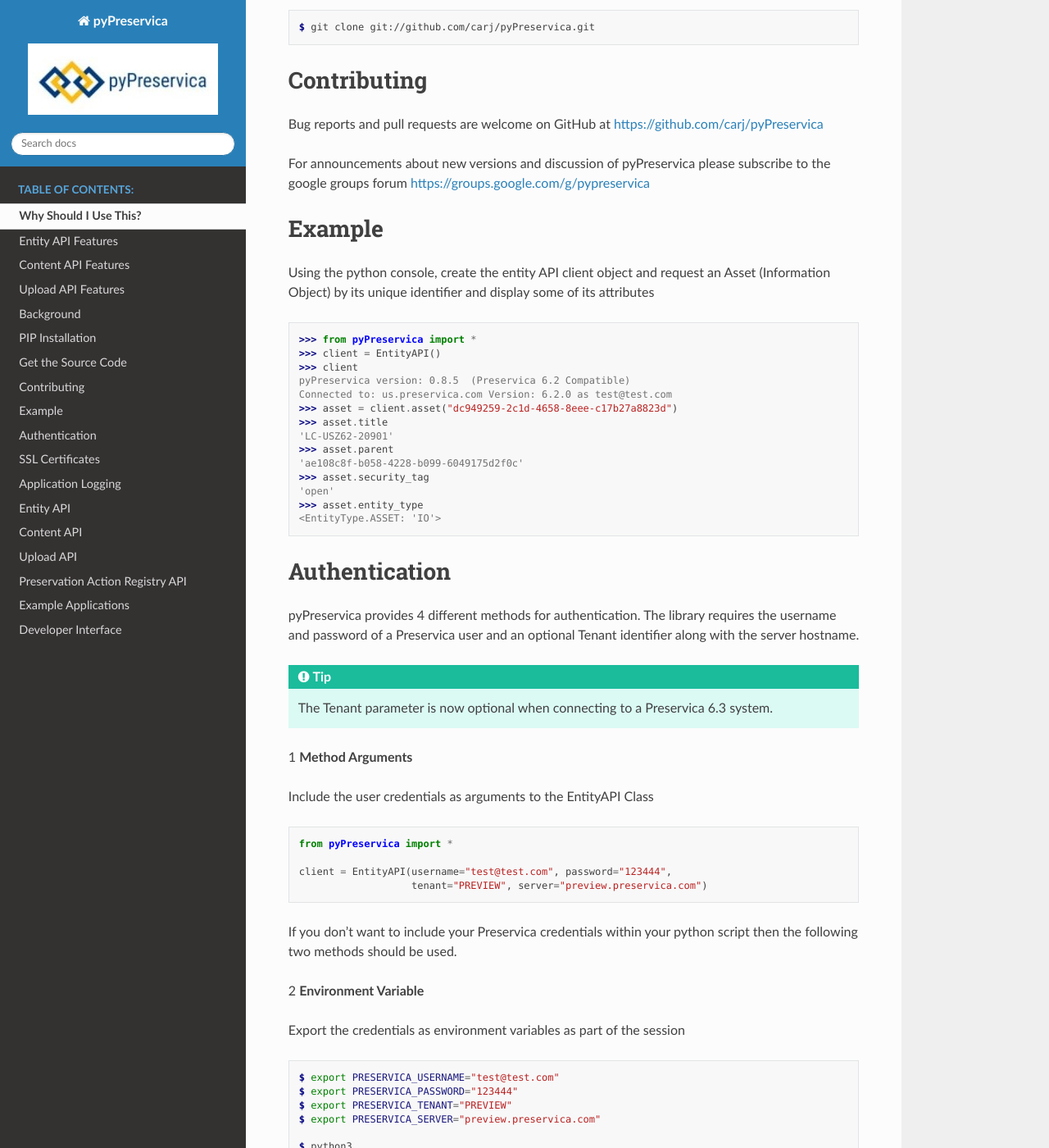
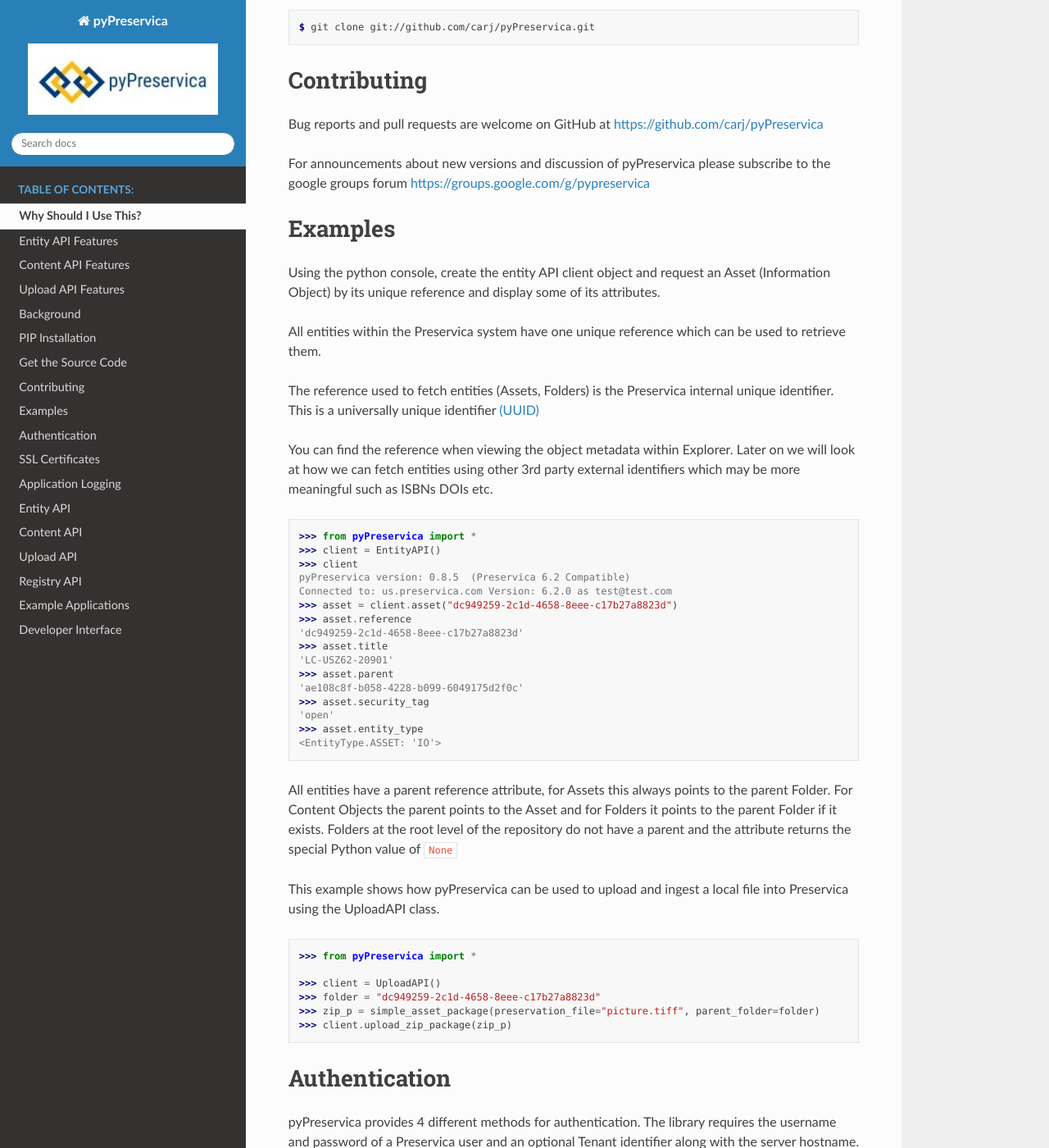
Before and after one commit to carj/pyPreservica, a Sphinx documentation site: the page built from docs/intro.rst, in a window 1280 px wide and 1400 px high, scrolled down 3698 px. Shown: the whole window at 82% size. Built offline with Sphinx 7.4.7 and the Read the Docs theme 2.0.0, drawn with Linux system fonts in a browser that asks for light colours.

```diff
--- a/docs/index.rst
+++ b/docs/index.rst
@@ -15,9 +15,11 @@ Welcome to pyPreservica's documentation
     :target: https://pypi.org/project/pyPreservica/
 
 
-pyPreservica is a Python client for the Preservica API Services
 
-This library provides a Python class for working with the Preservica Rest API
+pyPreservica is the Preservica API Software Development Kit (SDK) for Python,
+which allows Python developers to write software that makes use of the Preservica repository services.
+
+This library provides classes for working with a range of the Preservica APIs.
 
 https://developers.preservica.com/api-reference
 
--- a/docs/intro.rst
+++ b/docs/intro.rst
@@ -139,12 +139,19 @@ For announcements about new versions and discussion of pyPreservica please subsc
 forum https://groups.google.com/g/pypreservica
 
 
-Example
+Examples
 ------------
 
 Using the python console, create the entity API client object and request an Asset
-(Information Object) by its unique identifier and display some of its attributes
+(Information Object) by its unique reference and display some of its attributes.
 
+All entities within the Preservica system have one unique reference which can be used to retrieve them.
+
+The reference used to fetch entities (Assets, Folders) is the Preservica internal unique identifier.
+This is a universally unique identifier `(UUID) <https://en.wikipedia.org/wiki/Universally_unique_identifier>`_
+
+You can find the reference when viewing the object metadata within Explorer. Later on we will look at how we can fetch
+entities using other 3rd party external identifiers which may be more meaningful such as ISBNs DOIs etc.
 
 .. code-block:: python
 
@@ -154,6 +161,8 @@ Using the python console, create the entity API client object and request an Ass
     pyPreservica version: 0.8.5  (Preservica 6.2 Compatible)
     Connected to: us.preservica.com Version: 6.2.0 as test@test.com
     >>> asset = client.asset("dc949259-2c1d-4658-8eee-c17b27a8823d")
+    >>> asset.reference
+    'dc949259-2c1d-4658-8eee-c17b27a8823d'
     >>> asset.title
     'LC-USZ62-20901'
     >>> asset.parent
@@ -163,6 +172,23 @@ Using the python console, create the entity API client object and request an Ass
     >>> asset.entity_type
     <EntityType.ASSET: 'IO'>
 
+
+All entities have a parent reference attribute, for Assets this always points to the parent Folder.
+For Content Objects the parent points to the Asset and for Folders it points to the parent Folder if it exists.
+Folders at the root level of the repository do not have a parent and the attribute returns the special Python
+value of ``None``
+
+This example shows how pyPreservica can be used to upload and ingest a local file into Preservica using the UploadAPI
+class.
+
+.. code-block:: python
+
+    >>> from pyPreservica import *
+
+    >>> client = UploadAPI()
+    >>> folder = "dc949259-2c1d-4658-8eee-c17b27a8823d"
+    >>> zip_p = simple_asset_package(preservation_file="picture.tiff", parent_folder=folder)
+    >>> client.upload_zip_package(zip_p)
 
 
 Authentication
--- a/docs/par.rst
+++ b/docs/par.rst
@@ -1,4 +1,4 @@
-Preservation Action Registry API
+Registry API
 ~~~~~~~~~~~~~~~~~~~~~~~~~~~~~~~~~
 
 PyPreservica provides a python interface for using the Preservation Action Registry API
@@ -7,7 +7,7 @@ https://demo.preservica.com/Registry/par/documentation.html
 
 For more information on PAR see: https://parcore.org/
 
-This PyPreservica PAR client will work with any PAR implementation which uses HTTP Basic Auth.
+This pyPreservica PAR client will work with any PAR implementation which uses HTTP Basic Auth.
 
 Non-Authenticated Read Access
 ^^^^^^^^^^^^^^^^^^^^^^^^^^^^^^
--- a/pyPreservica/__init__.py
+++ b/pyPreservica/__init__.py
@@ -10,7 +10,7 @@ from .common import *
 from .contentAPI import ContentAPI
 from .entityAPI import EntityAPI
 from .uploadAPI import UploadAPI, simple_asset_package, complex_asset_package, cvs_to_xsd, cvs_to_xml, \
-                    cvs_to_cmis_xslt, csv_to_search_xml, generic_asset_package
+                    cvs_to_cmis_xslt, csv_to_search_xml, generic_asset_package, upload_config
 from .workflowAPI import WorkflowAPI, WorkflowContext, WorkflowInstance
 from .retentionAPI import RetentionAPI, RetentionAssignment, RetentionPolicy
 from .parAPI import PreservationActionRegistry
@@ -18,6 +18,6 @@ from .parAPI import PreservationActionRegistry
 __author__ = "James Carr (drjamescarr@gmail.com)"
 
 # Version of the Preservica API package
-__version__ = "1.0.1"
+__version__ = "1.0.2"
 
 __license__ = "Apache License Version 2.0"
--- a/setup.py
+++ b/setup.py
@@ -13,7 +13,7 @@ PKG = "pyPreservica"
 # This call to setup() does all the work
 setup(
     name=PKG,
-    version="1.0.1",
+    version="1.0.2",
     description="Python library for the Preservica API",
     long_description=README,
     long_description_content_type="text/markdown",
```
Also changed, not shown: docs/entity.rst (+11 -3 lines), 3 other files.
